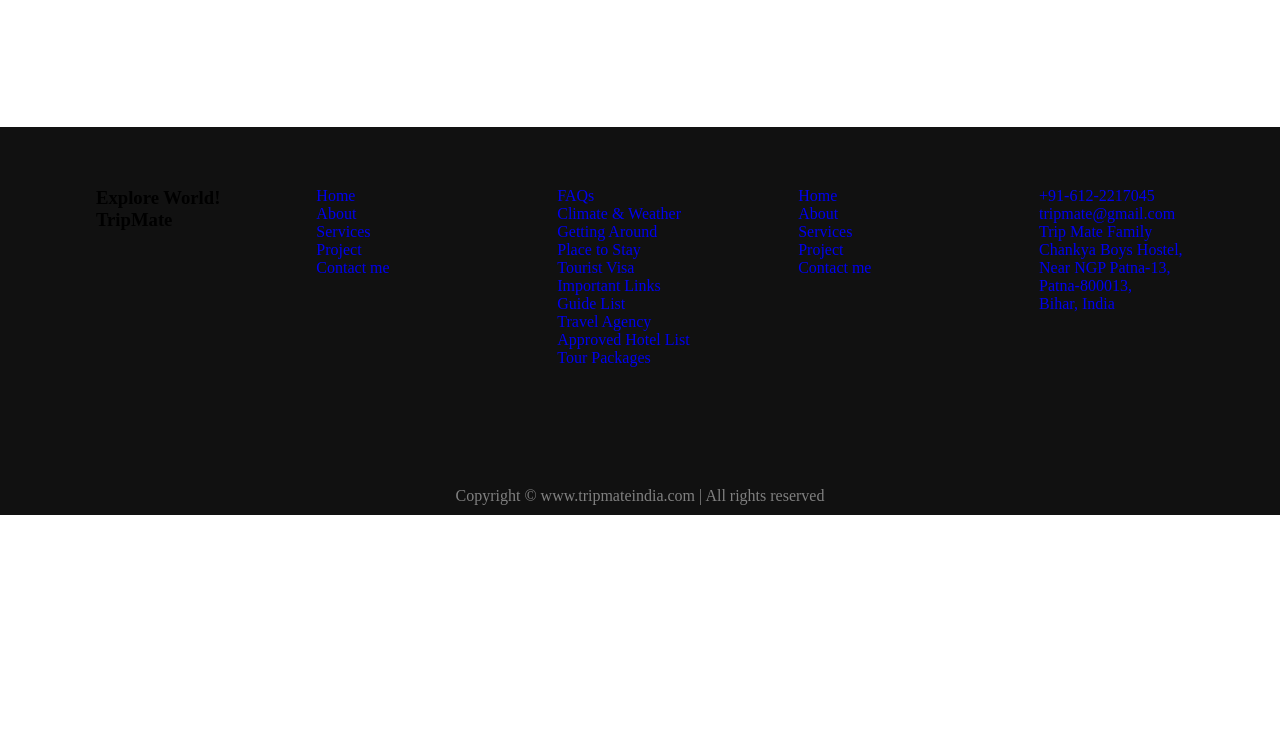
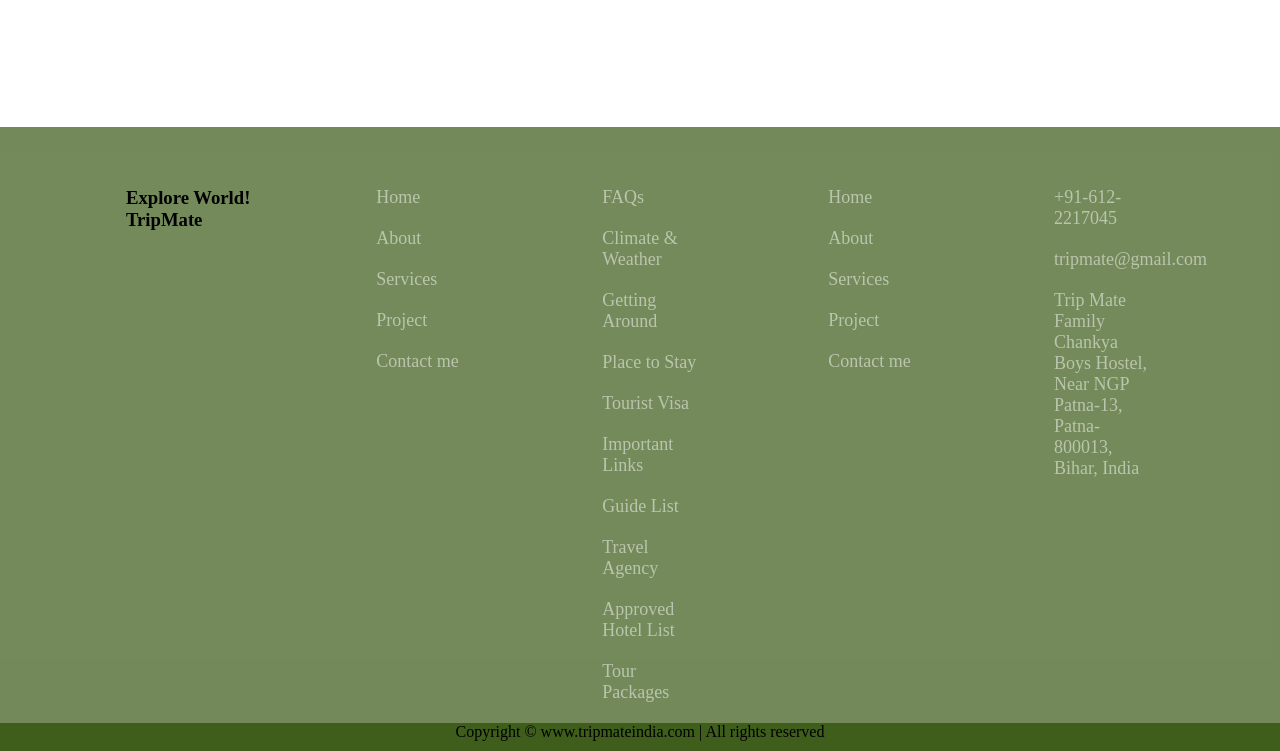
Before and after one commit to mesumitvikram/minor, a plain HTML site: page index.html in a window 1280 px wide. Shown: the part 3152-3903 px from the top of the page. Before the commit the page ends 3667 px from the top, so only its background shows below. Drawn offline with Linux system fonts and the light colour scheme.

Commit message:
Update style.css

```diff
--- a/style.css
+++ b/style.css
@@ -542,34 +542,46 @@ html{
 }
 
 footer {
-    background-color: rgba(0, 0, 0, 0.934);
+    background-color: #365510b0;
     padding-top: 60px;
 }
 
 .footer {
-    height: 300px;
+    height: auto;
     display: flex;
+
     justify-content: space-evenly;
 
 }
 
 footer ul li {
     list-style: none;
-    width: 145px;
+    width: auto;
+    font-size: 18px;
+    margin-bottom: 20px;
+
+}
+.second-footer {
+    width: 100px;
 }
 
 footer ul li a {
     text-decoration: none;
-    /* color: white; */
+    opacity: 0.5;
+    color: white;
+    transition: o.3s ease ;
 }
 
 footer ul li a:hover {
-    color: rgb(97, 109, 70);
-    font-size: 1.1rem;
+    color: white;
+    opacity: 1;
+    font-size: 19px;
+    margin-bottom: 16px;
 }
 
 .text-center {
     text-align: center;
-    color: gray;
+    color: rgb(0, 0, 0);
     padding-bottom: 10px;
+    background-color: #365510d8 ;
 }
```
